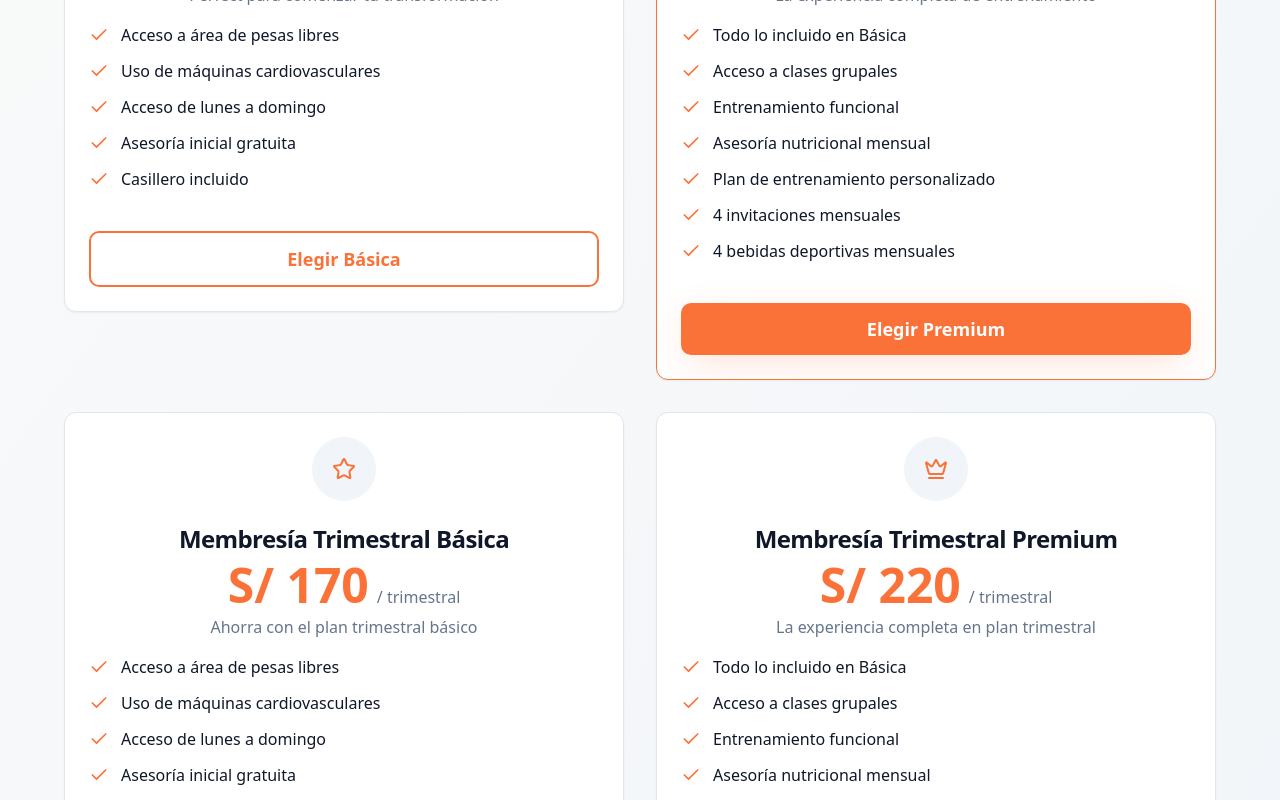
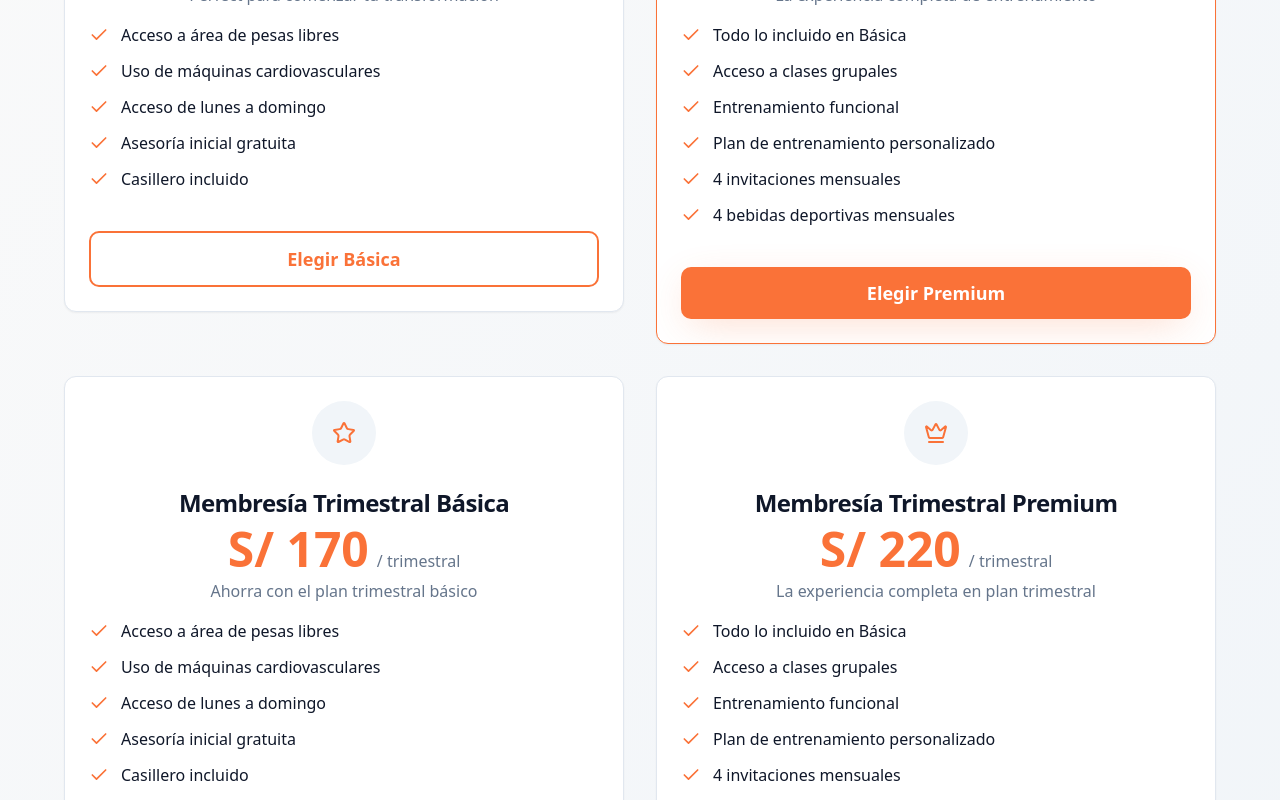
Before and after one commit to Ludran1/fitgym-landingpage, a React (Vite) app: page / in a window 1280 px wide. Shown: the part 1300-2100 px from the top of the page. Built offline with nearby package versions, Linux system fonts and the light colour scheme; the HTML template or start-up script is replaced by a standard one.

Commit message:
Remove "Asesoría nutricional mensual" feature

```diff
--- a/src/components/Memberships.tsx
+++ b/src/components/Memberships.tsx
@@ -126,7 +126,6 @@ const Memberships = () => {
         "Todo lo incluido en Básica",
         "Acceso a clases grupales",
         "Entrenamiento funcional",
-        "Asesoría nutricional mensual",
         "Plan de entrenamiento personalizado",
         "4 invitaciones mensuales",
         "4 bebidas deportivas mensuales",
@@ -159,7 +158,6 @@ const Memberships = () => {
         "Todo lo incluido en Básica",
         "Acceso a clases grupales",
         "Entrenamiento funcional",
-        "Asesoría nutricional mensual",
         "Plan de entrenamiento personalizado",
         "4 invitaciones mensuales",
         "4 bebidas deportivas mensuales",
```
